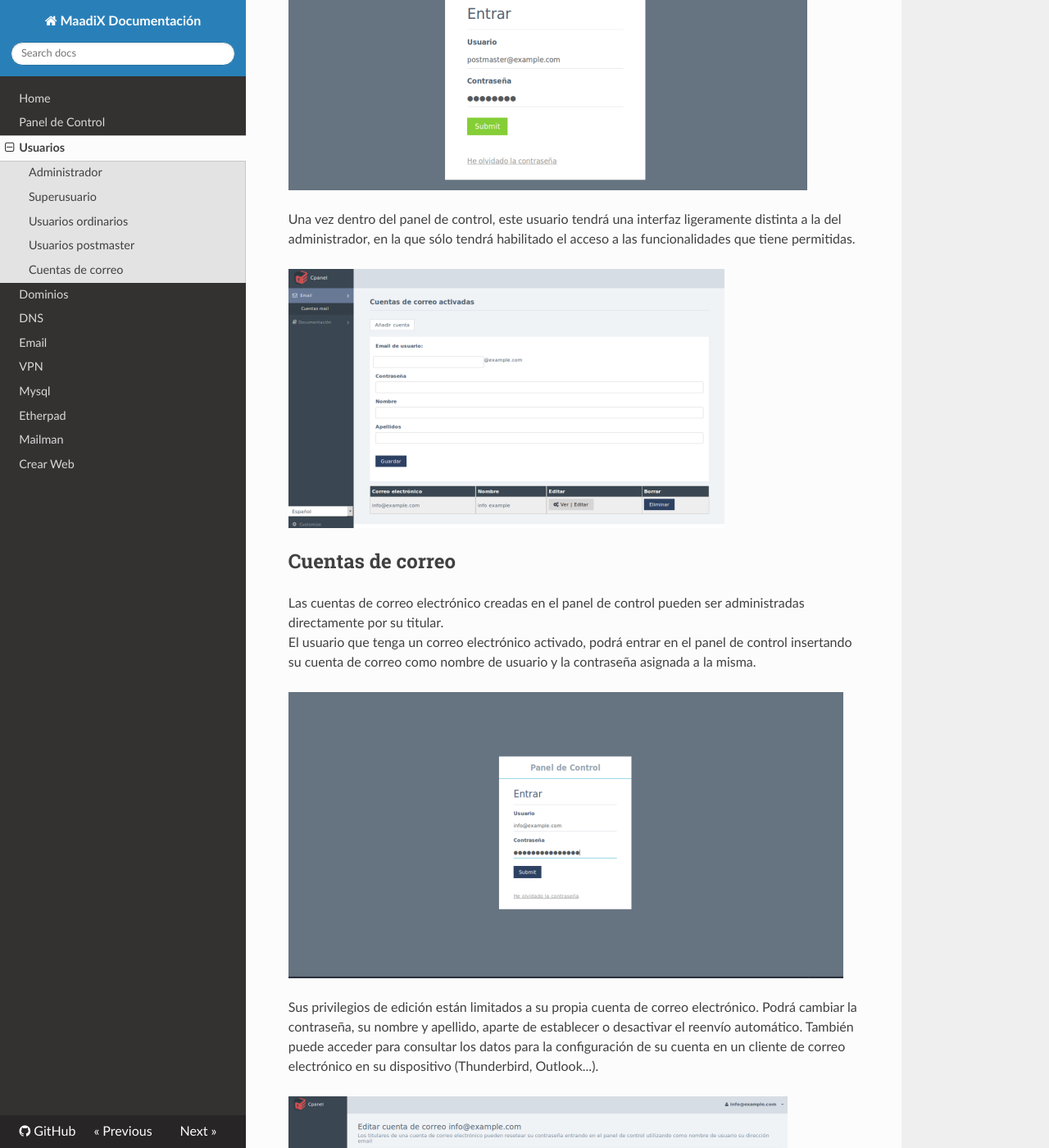
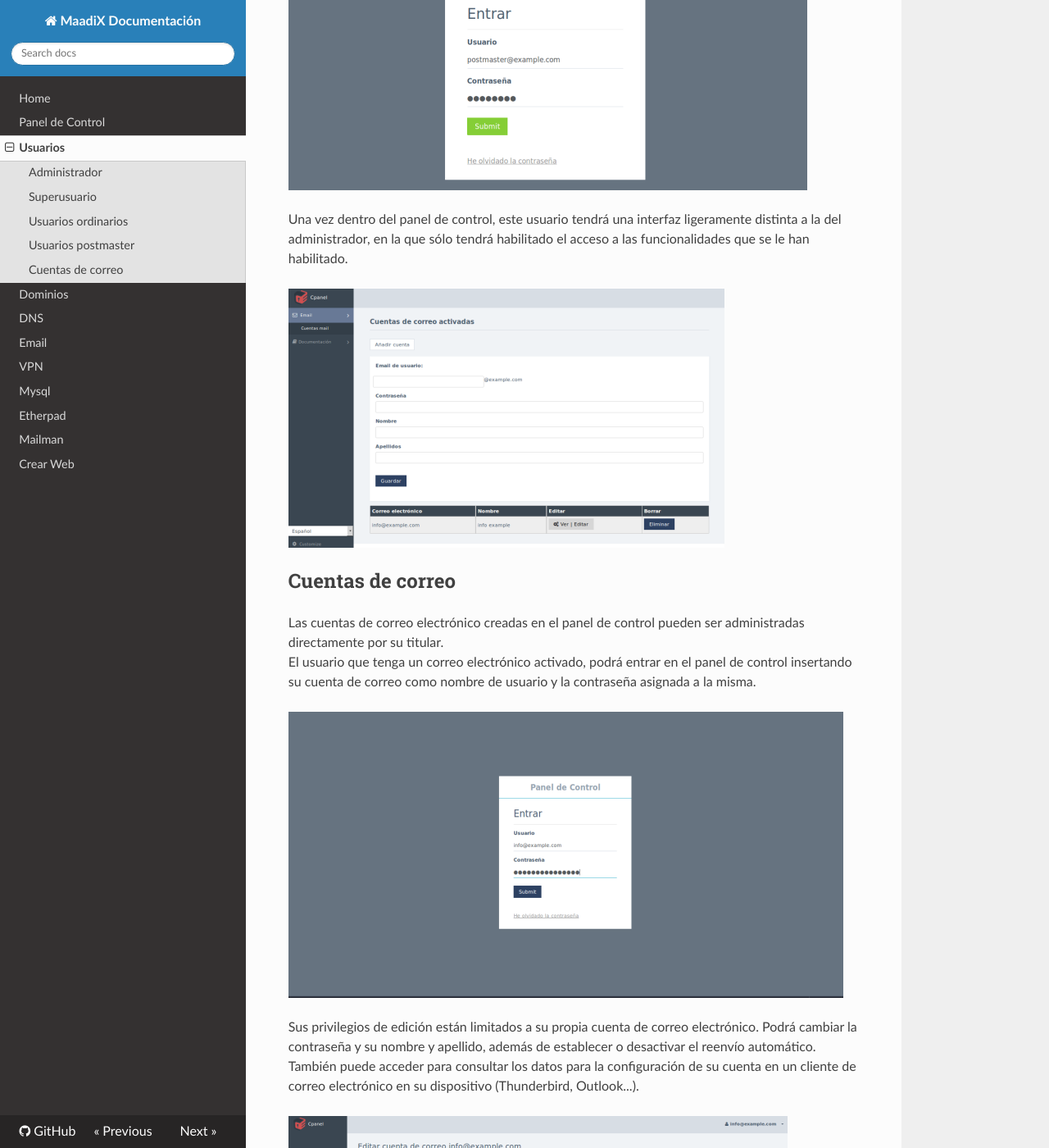
Before and after one commit to MaadixNet/docs, an MkDocs documentation site: the page built from docs/users.md, in a window 1280 px wide and 1400 px high, scrolled down 2985 px. Shown: the whole window at 82% size. Built offline with MkDocs 1.6.1, drawn with Linux system fonts in a browser that asks for light colours; nearby versions of some CDN libraries; old or Windows-style settings are respelled for this version of MkDocs; some of the changed text lies outside the part shown.

Commit message:
Correcciones tipográficas menores

```diff
--- a/docs/users.md
+++ b/docs/users.md
@@ -3,7 +3,7 @@
 En MaadiX existen diferentes categorías de usuarios que puedes activar o administrar en tu sistema. Cada uno de ellos cuenta con distintos privilegios y funciones, que en esta página te ayudaremos a entender para saber mejor cómo utilizarlos.
 
 
-* **Administrador del panel de control**: Se trata del único usuario con privilegios ilimitados para la administración de los datos a través del panel de control. Este usuario se crea automáticamente en el mismo momento en el que se crea el servidor y no se puede eliminar.
+* **Administrador del panel de control**: Se trata del único usuario con privilegios ilimitados para la administración de los datos a través del panel de control. Este usuario se crea automáticamente en el mismo momento en el que se crea el servidor, y no se puede eliminar.
 * **Superusuario**: Aunque este usuario no tenga acceso a través del panel de control, es jerárquicamente más importante que el anterior, dado que tiene unos privilegios ilimitados sobre la totalidad del sistema ("usuario root" de Linux). No se puede eliminar, de modo que no llegues a perder nunca el acceso root al sistema.
 * **Usuarios ordinarios**: Usuarios que el administrador puede crear a través del panel de control, a los cuales puede otorgar permisos para utilizar o acceder a los distintos servicios.
 * **Usuario postmaster**: Por cada dominio activado en el panel de control, se crea una cuenta postmaster. Este tipo de usuario tendrá la posibilidad de crear y administrar cuentas de correo electrónico asociadas al mismo dominio.
@@ -14,7 +14,7 @@
 El administrador del panel de control es probablemente el usuario que más utilizarás, ya que es el que tiene todos los privilegios dentro del panel de control. Esto significa que este usuario puede crear, configurar y eliminar a todos los demás usuarios, los dominios, las cuentas de correo electrónico y cualquier otro dato administrable desde el panel de control.
 
 Este usuario se crea automáticamente y no es posible eliminarlo. De lo contrario, perderías el acceso al panel de control.
-Cuando desde MaadiX construimos el servidor, también creamos este usuario asignándole, una contraseña aleatoria que por razones de seguridad estás obligado a cambiar la primera vez que accedes al panel de control.
+Cuando desde MaadiX construimos el servidor, también creamos este usuario, asignándole una contraseña aleatoria que por razones de seguridad estás obligado a cambiar la primera vez que accedes al panel de control.
 
 Todos los parámetros, excepto el nombre de usuario, se pueden editar en cualquier momento desde la página de 'Perfil' del panel de control. Puedes acceder a ella a través del menú que se despliega en la esquina superior derecha.
 
@@ -26,7 +26,7 @@
 
 ## Superusuario
 
-Este usuario no puede operar desde el panel de control (de hecho, ni siquiera tiene un acceso válido al mismo). Aún así, es el usuario más poderoso del sistema. Técnicamente hablando, es el usuario ´root´.
+Este usuario no puede operar desde el panel de control (de hecho, ni siquiera tiene un acceso válido al mismo). Aún así, es el usuario más poderoso del sistema. Técnicamente hablando, es el usuario 'root'.
 Tener acceso ´root´ a un sistema significa tener el control total sobre el mismo, poder implementar cualquier tipo de cambio, acceder a cualquier carpeta e instalar cualquier aplicación.
 
 
@@ -65,7 +65,7 @@
 ![Postmaster log in](../img/usuarios/postmaster-login.png)
 
 
-Una vez dentro del panel de control, este usuario tendrá una interfaz ligeramente distinta a la del administrador, en la que sólo tendrá habilitado el acceso a las funcionalidades que tiene permitidas.
+Una vez dentro del panel de control, este usuario tendrá una interfaz ligeramente distinta a la del administrador, en la que sólo tendrá habilitado el acceso a las funcionalidades que se le han habilitado.
 
 ![Postmaster logged in](../img/usuarios/postmaster-logged.png)
 
@@ -77,7 +77,7 @@
 
 ![Email log in](../img/usuarios/email-login.png)
 
-Sus privilegios de edición están limitados a su propia cuenta de correo electrónico. Podrá cambiar la contraseña, su nombre y apellido, aparte de establecer o desactivar el reenvío automático.
+Sus privilegios de edición están limitados a su propia cuenta de correo electrónico. Podrá cambiar la contraseña y su nombre y apellido, además de establecer o desactivar el reenvío automático.
 También puede acceder para consultar los datos para la configuración de su cuenta en un cliente de correo electrónico en su dispositivo (Thunderbird, Outlook...).
 
 ![Email logged in](../img/usuarios/email-logged.png)
```
